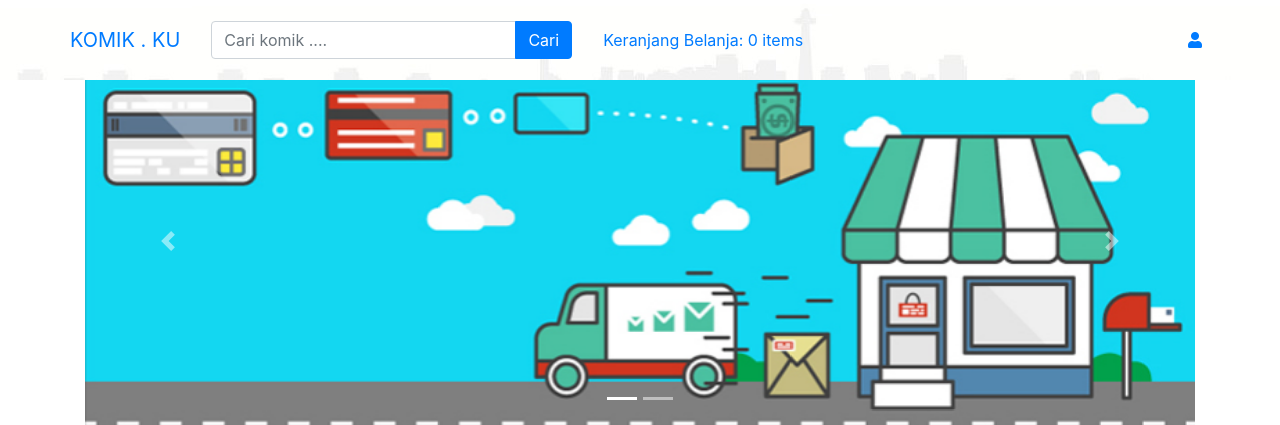
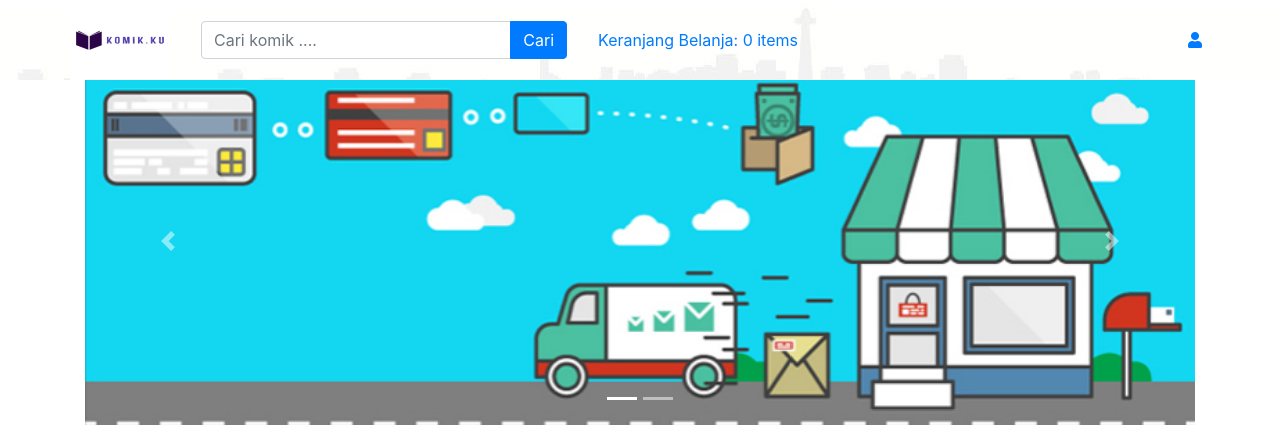
Before and after one commit to mwalidnurfadhil22/komikku, a CodeIgniter app: page /komikku/ in a window 1280 px wide. Shown: the top 425 px of the page. Run offline with CodeIgniter, Linux system fonts and the light colour scheme; data that the repository does not hold is empty; some libraries are stand-ins or nearby versions.

Commit message:
Menambahkan logo pada views home.php

```diff
--- a/application/views/home.php
+++ b/application/views/home.php
@@ -2,7 +2,7 @@
 <!-- Navigation -->
 <nav class="navbar navbar-expand fixed-top" style="background-image: url(<?= base_url('assets/img/navbar.jpg')?>); height: 5rem;" >
   <div class="container">
-    <a class="navbar-brand" href="<?= base_url()?>">KOMIK . KU</a>
+    <a class="navbar-brand" href="<?= base_url()?>"><img src="assets/img/logo.jpg" alt="logo" style="width: 100px; height:80px;"></a>
     <button class="navbar-toggler" type="button" data-toggle="collapse" data-target="#navbarResponsive" aria-controls="navbarResponsive" aria-expanded="false" aria-label="Toggle navigation">
       <span class="navbar-toggler-icon"></span>
     </button>
```
Also changed, not shown: assets/img/logo.jpg (added).
